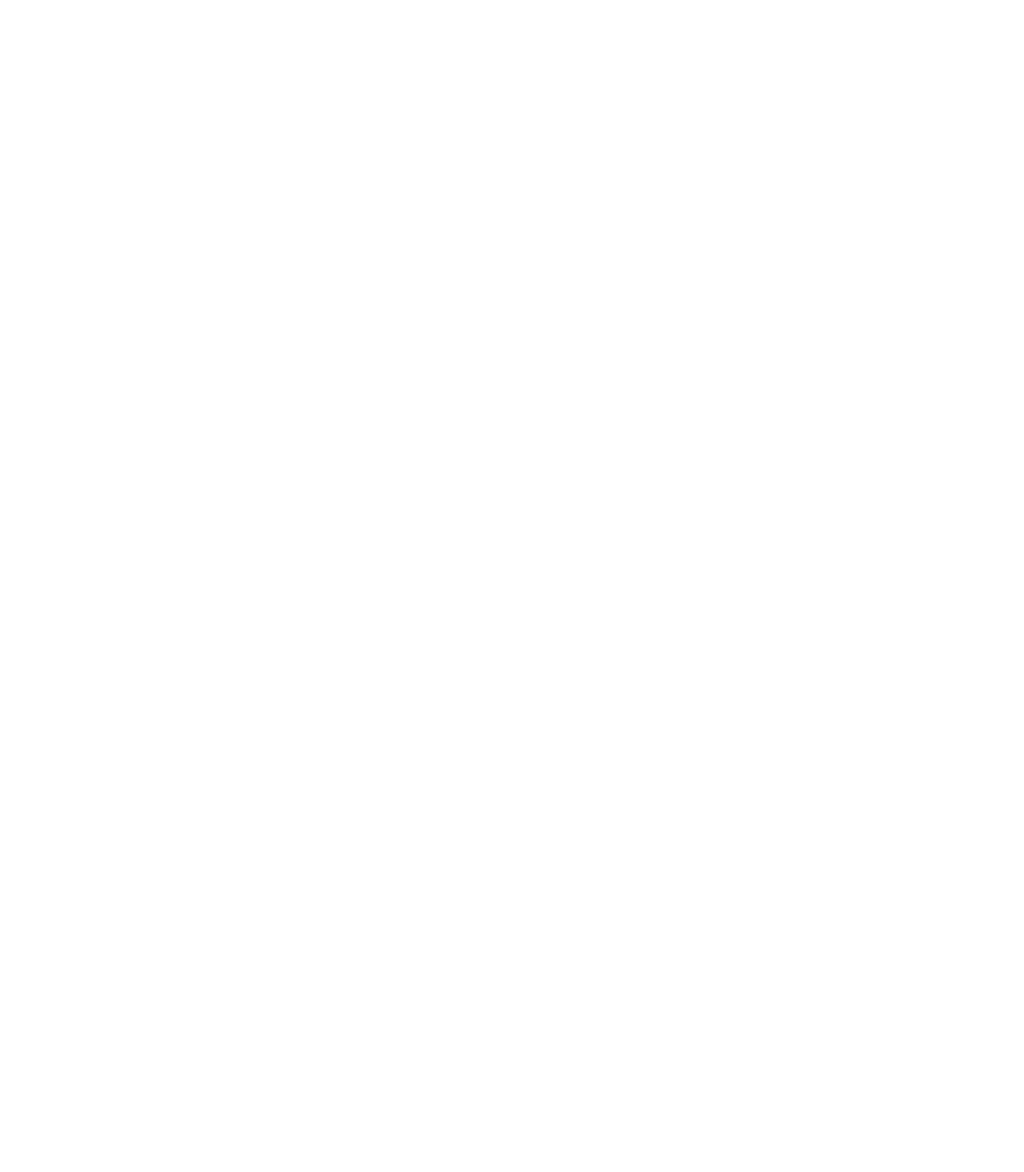
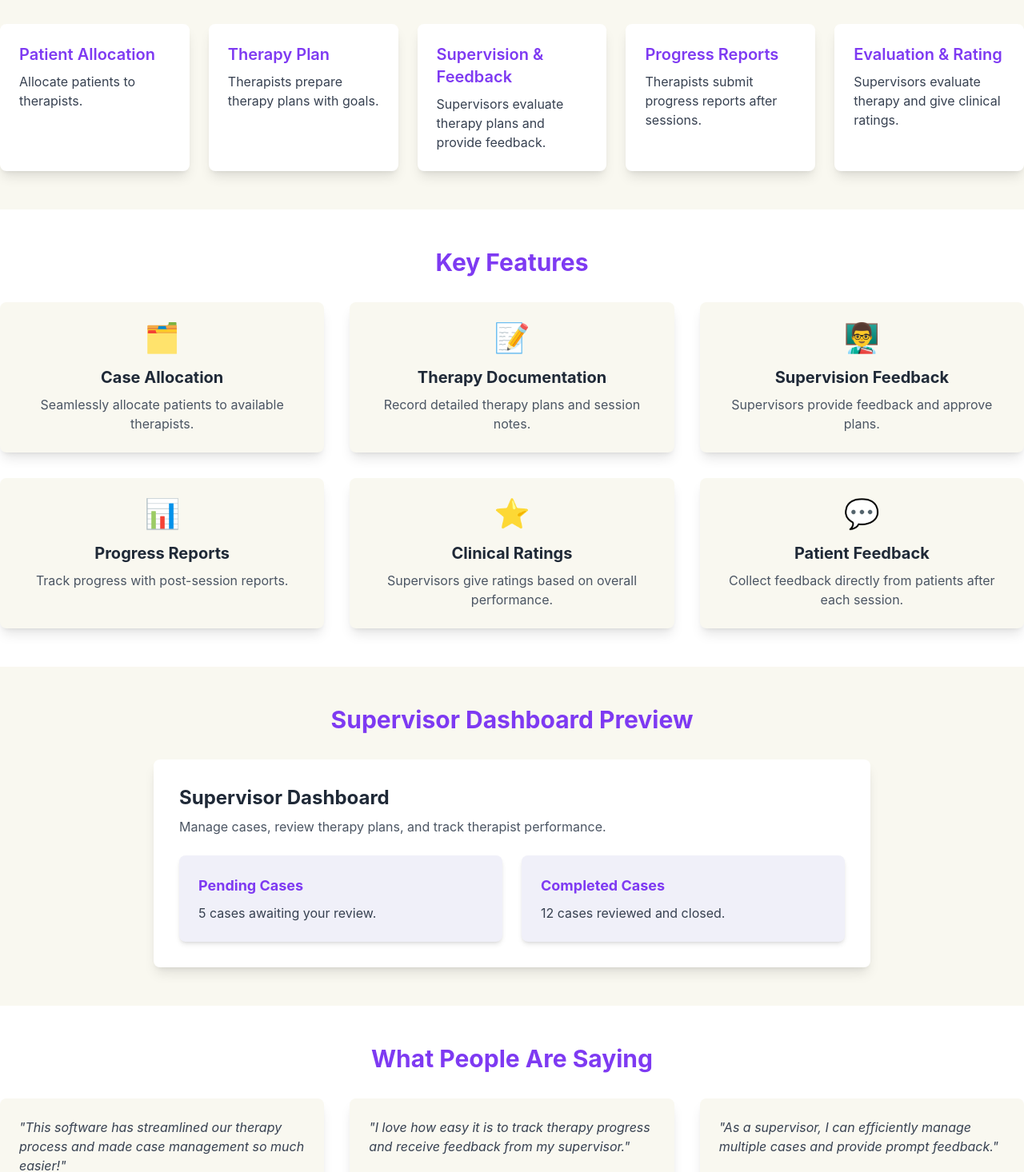
Before and after one commit to Denish004/speech_therapy, a React (Create React App) app in the folder frontend/: page / in a window 1280 px wide. Shown: the part 982-2448 px from the top of the page at 80% size. Before the commit the page ends 896 px from the top, so only its background shows below. Built offline with nearby package versions, Linux system fonts and the light colour scheme.

Commit message:
added testimonials, features

```diff
--- /dev/null
+++ b/frontend/src/components/FeatureHighlights.js
@@ -0,0 +1,31 @@
+import React from 'react';
+
+const features = [
+  { title: 'Case Allocation', description: 'Seamlessly allocate patients to available therapists.', icon: '🗂️' },
+  { title: 'Therapy Documentation', description: 'Record detailed therapy plans and session notes.', icon: '📝' },
+  { title: 'Supervision Feedback', description: 'Supervisors provide feedback and approve plans.', icon: '👨‍🏫' },
+  { title: 'Progress Reports', description: 'Track progress with post-session reports.', icon: '📊' },
+  { title: 'Clinical Ratings', description: 'Supervisors give ratings based on overall performance.', icon: '⭐' },
+  { title: 'Patient Feedback', description: 'Collect feedback directly from patients after each session.', icon: '💬' },
+];
+
+const FeatureHighlights = () => {
+  return (
+    <div className="bg-white py-12">
+      <h2 className="text-3xl font-bold text-center text-purple-600 mb-8">Key Features</h2>
+      <div className="flex justify-center">
+        <div className="grid grid-cols-1 md:grid-cols-3 gap-8">
+          {features.map((feature, index) => (
+            <div key={index} className="p-6 bg-[rgb(249,248,240)] shadow-lg rounded-lg text-center">
+              <div className="text-4xl mb-4">{feature.icon}</div>
+              <h3 className="text-xl font-bold text-gray-800">{feature.title}</h3>
+              <p className="text-gray-600 mt-2">{feature.description}</p>
+            </div>
+          ))}
+        </div>
+      </div>
+    </div>
+  );
+};
+
+export default FeatureHighlights;
--- /dev/null
+++ b/frontend/src/components/ProcessFlow.js
@@ -0,0 +1,29 @@
+import React from 'react';
+
+const steps = [
+  { title: 'Patient Allocation', description: 'Allocate patients to therapists.' },
+  { title: 'Therapy Plan', description: 'Therapists prepare therapy plans with goals.' },
+  { title: 'Supervision & Feedback', description: 'Supervisors evaluate therapy plans and provide feedback.' },
+  { title: 'Progress Reports', description: 'Therapists submit progress reports after sessions.' },
+  { title: 'Evaluation & Rating', description: 'Supervisors evaluate therapy and give clinical ratings.' },
+];
+
+const ProcessFlow = () => {
+  return (
+    <div className="bg-[rgb(249,248,240)] py-12">
+      <h2 className="text-3xl font-bold text-center mb-8">Therapy Process</h2>
+      <div className="flex justify-center">
+        <div className="grid grid-cols-1 md:grid-cols-5 gap-6">
+          {steps.map((step, index) => (
+            <div key={index} className="p-6 bg-white shadow-lg rounded-lg">
+              <h3 className="text-xl font-semibold text-purple-600">{step.title}</h3>
+              <p className="text-gray-700 mt-2">{step.description}</p>
+            </div>
+          ))}
+        </div>
+      </div>
+    </div>
+  );
+};
+
+export default ProcessFlow;
--- /dev/null
+++ b/frontend/src/components/SupervisorDashboardPreview.js
@@ -0,0 +1,27 @@
+import React from 'react';
+
+const SupervisorDashboardPreview = () => {
+  return (
+    <div className="bg-[rgb(249,248,240)] py-12">
+      <h2 className="text-3xl font-bold text-center text-purple-600 mb-8">Supervisor Dashboard Preview</h2>
+      <div className="max-w-4xl mx-auto bg-white shadow-lg rounded-lg p-8">
+        <h3 className="text-2xl font-bold text-gray-800">Supervisor Dashboard</h3>
+        <p className="text-gray-600 mt-2">
+          Manage cases, review therapy plans, and track therapist performance.
+        </p>
+        <div className="grid grid-cols-1 md:grid-cols-2 gap-6 mt-6">
+          <div className="bg-[rgb(240,240,249)] p-6 rounded-lg shadow-md">
+            <h4 className="text-lg font-bold text-purple-600">Pending Cases</h4>
+            <p className="text-gray-700 mt-2">5 cases awaiting your review.</p>
+          </div>
+          <div className="bg-[rgb(240,240,249)] p-6 rounded-lg shadow-md">
+            <h4 className="text-lg font-bold text-purple-600">Completed Cases</h4>
+            <p className="text-gray-700 mt-2">12 cases reviewed and closed.</p>
+          </div>
+        </div>
+      </div>
+    </div>
+  );
+};
+
+export default SupervisorDashboardPreview;
--- /dev/null
+++ b/frontend/src/components/Testimonial.js
@@ -0,0 +1,28 @@
+import React from 'react';
+
+const testimonials = [
+  { name: 'John Doe', feedback: 'This software has streamlined our therapy process and made case management so much easier!', role: 'Therapist' },
+  { name: 'Jane Smith', feedback: 'I love how easy it is to track therapy progress and receive feedback from my supervisor.', role: 'Therapist' },
+  { name: 'Emily Brown', feedback: 'As a supervisor, I can efficiently manage multiple cases and provide prompt feedback.', role: 'Supervisor' },
+];
+
+const Testimonial = () => {
+  return (
+    <div className="bg-white py-12">
+      <h2 className="text-3xl font-bold text-center text-purple-600 mb-8">What People Are Saying</h2>
+      <div className="flex justify-center">
+        <div className="grid grid-cols-1 md:grid-cols-3 gap-8">
+          {testimonials.map((testimonial, index) => (
+            <div key={index} className="bg-[rgb(249,248,240)] p-6 shadow-lg rounded-lg">
+              <p className="text-gray-700 italic">"{testimonial.feedback}"</p>
+              <h3 className="text-xl font-bold text-gray-800 mt-4">{testimonial.name}</h3>
+              <p className="text-gray-600">{testimonial.role}</p>
+            </div>
+          ))}
+        </div>
+      </div>
+    </div>
+  );
+};
+
+export default Testimonial;
--- a/frontend/src/pages/LandingPageAB.js
+++ b/frontend/src/pages/LandingPageAB.js
@@ -1,11 +1,19 @@
 import React from 'react'
 import Navbar from '../components/NavbarAB';
 import Hero from '../components/HeroAB';
+import ProcessFlow from '../components/ProcessFlow';
+import FeatureHighlights from '../components/FeatureHighlights';
+import SupervisorDashboardPreview from '../components/SupervisorDashboardPreview';
+import Testimonial from '../components/Testimonial';
 const LandingPage = () => {
     return (
       <div>
         <Navbar />
         <Hero />
+        <ProcessFlow />
+        <FeatureHighlights />
+        <SupervisorDashboardPreview />
+        <Testimonial />
       </div>
     );
   };
```
